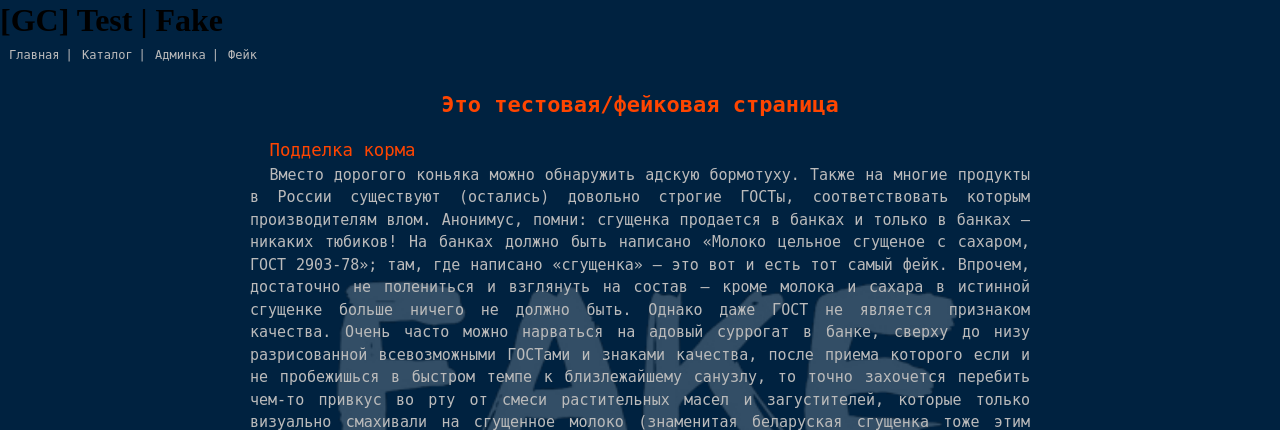
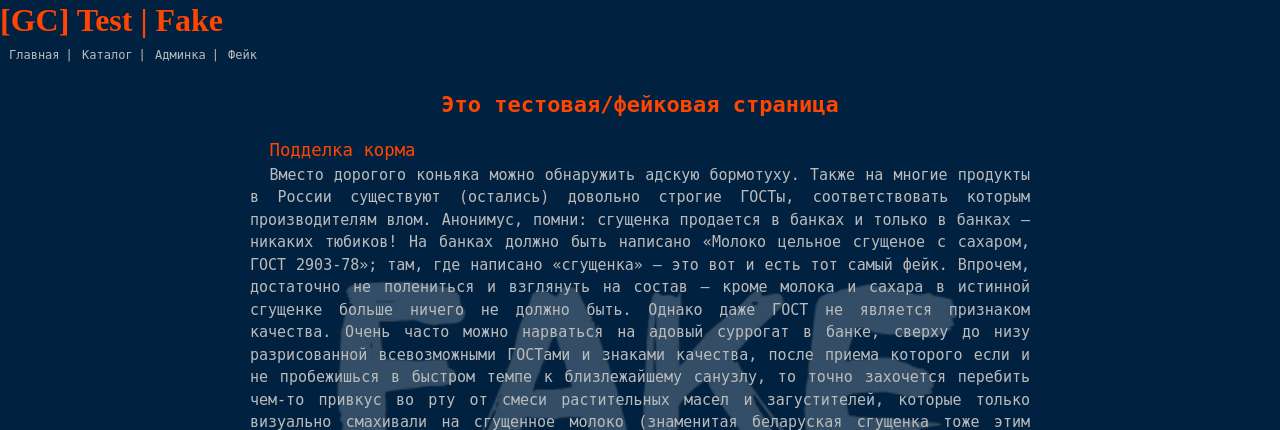
Before and after one commit to drvicx/php-www-gamecenter-net, a PHP site: page /games/fake.php in a window 1280 px wide. Shown: the top 430 px of the page. Run offline with PHP 8.4, Linux system fonts and the light colour scheme.

Commit message:
Fix header CSS color

```diff
--- a/css/main.css
+++ b/css/main.css
@@ -37,6 +37,7 @@ footer {
 /* Хедер */
 header {
 	/*border: 1px solid yellow;*/
+	color: #ff4500;					/* OrangeRed */
 }
 /*-Заголовок*/
 .headerLeft {
```
